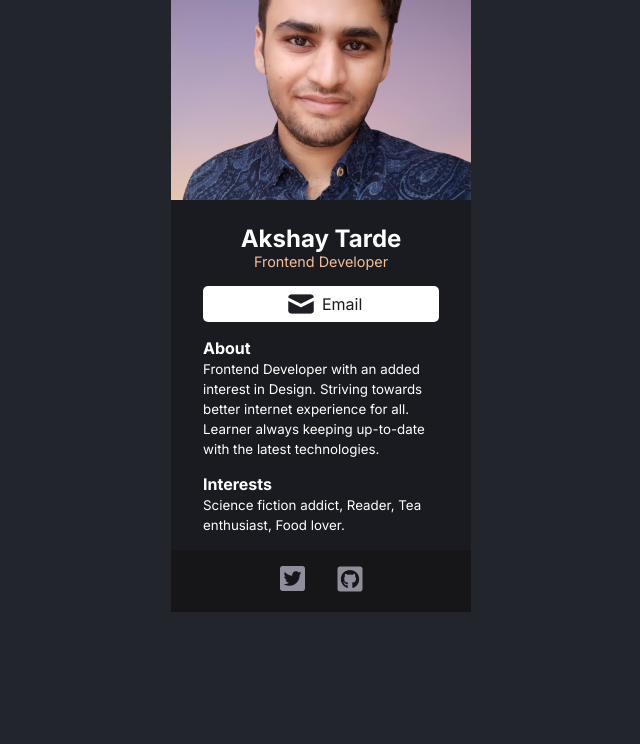
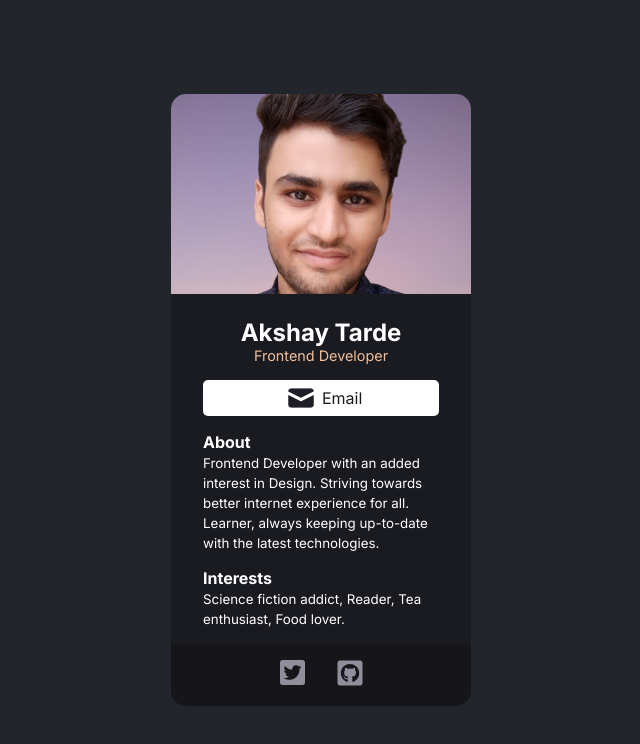
Before and after one commit to Akshay-Tarde/digital-business-card, a React (Vite) app: page / in a window 1280 px wide. Shown: the top 744 px of the page, without its empty margins (319-959 px from the left). Built offline with nearby package versions, Linux system fonts and the light colour scheme.

Commit message:
Round the edges of the card. Positioned the cropped image using object-position. Project complete.

```diff
--- a/src/About.jsx
+++ b/src/About.jsx
@@ -8,7 +8,7 @@ export default function About() {
                 <small>
                     Frontend Developer with an added interest in Design.
                     Striving towards better internet experience for all.
-                    Learner always keeping up-to-date with the latest technologies.
+                    Learner, always keeping up-to-date with the latest technologies.
                 </small>
             </p>
         </section>
--- a/src/index.css
+++ b/src/index.css
@@ -8,6 +8,10 @@ body {
   margin: 0;
   color: #FFF;
   font-size: 1rem;
+  display: flex;
+  justify-content: center;
+  align-items: center;
+  min-height: 100vh;
 }
 
 .profile {
@@ -15,6 +19,9 @@ body {
   max-width: 300px;
   max-height: 200px;
   object-fit: cover;
+  object-position: 0 20%;
+  border-top-right-radius: 15px;
+  border-top-left-radius: 15px;
 }
 
 /* Email Button */
@@ -77,6 +84,7 @@ p {
   width: 300px;
   margin: 0 auto;
   background-color: #1A1B21;
+  border-radius: 15px;
 }
 
 .info {
@@ -96,6 +104,8 @@ p {
   background-color: #161619;
   padding-top: 1em;
   padding-bottom: 1em;
+  border-bottom-left-radius: 15px;
+  border-bottom-right-radius: 15px;
 }
 
 .icons {
```
